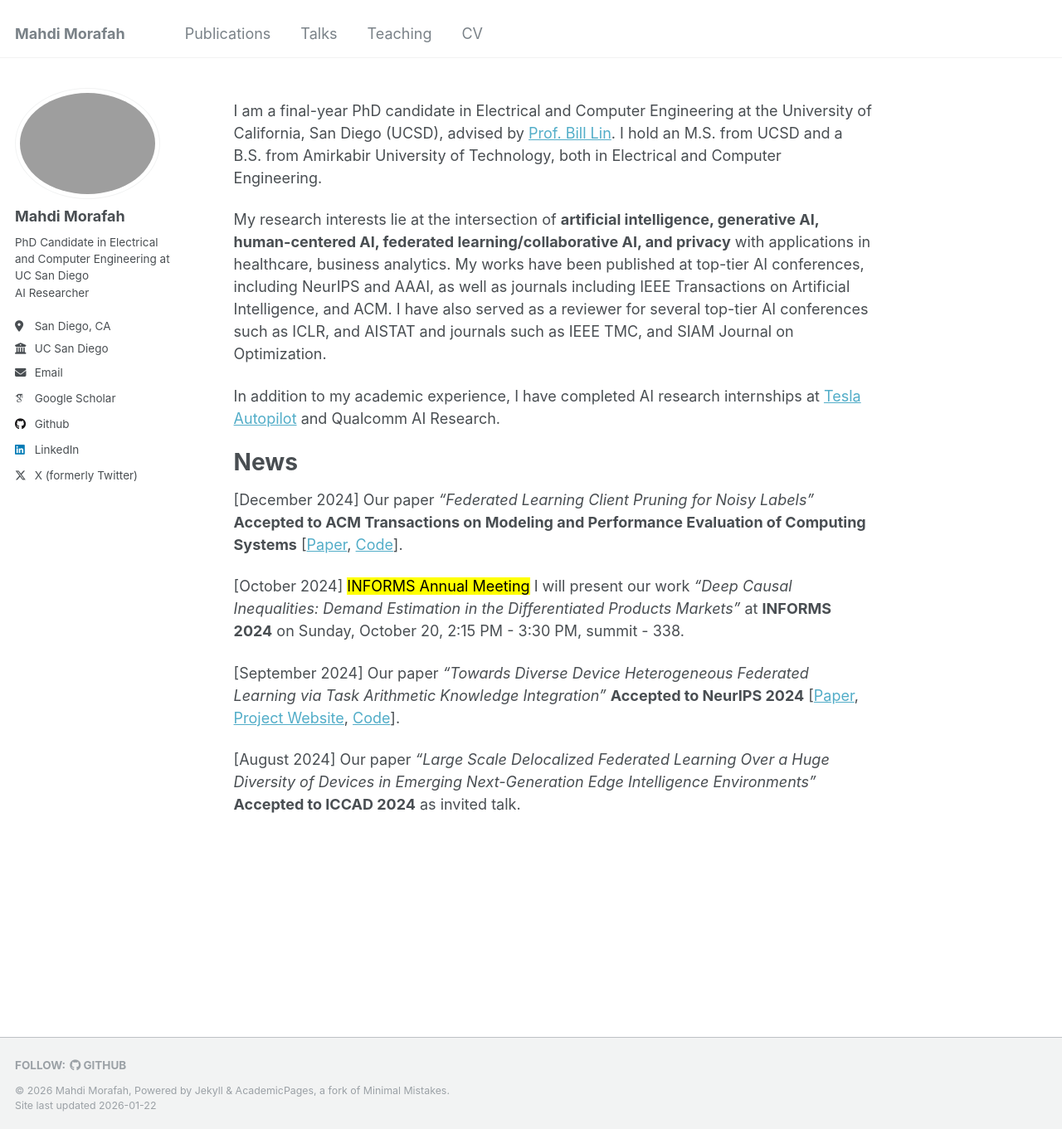
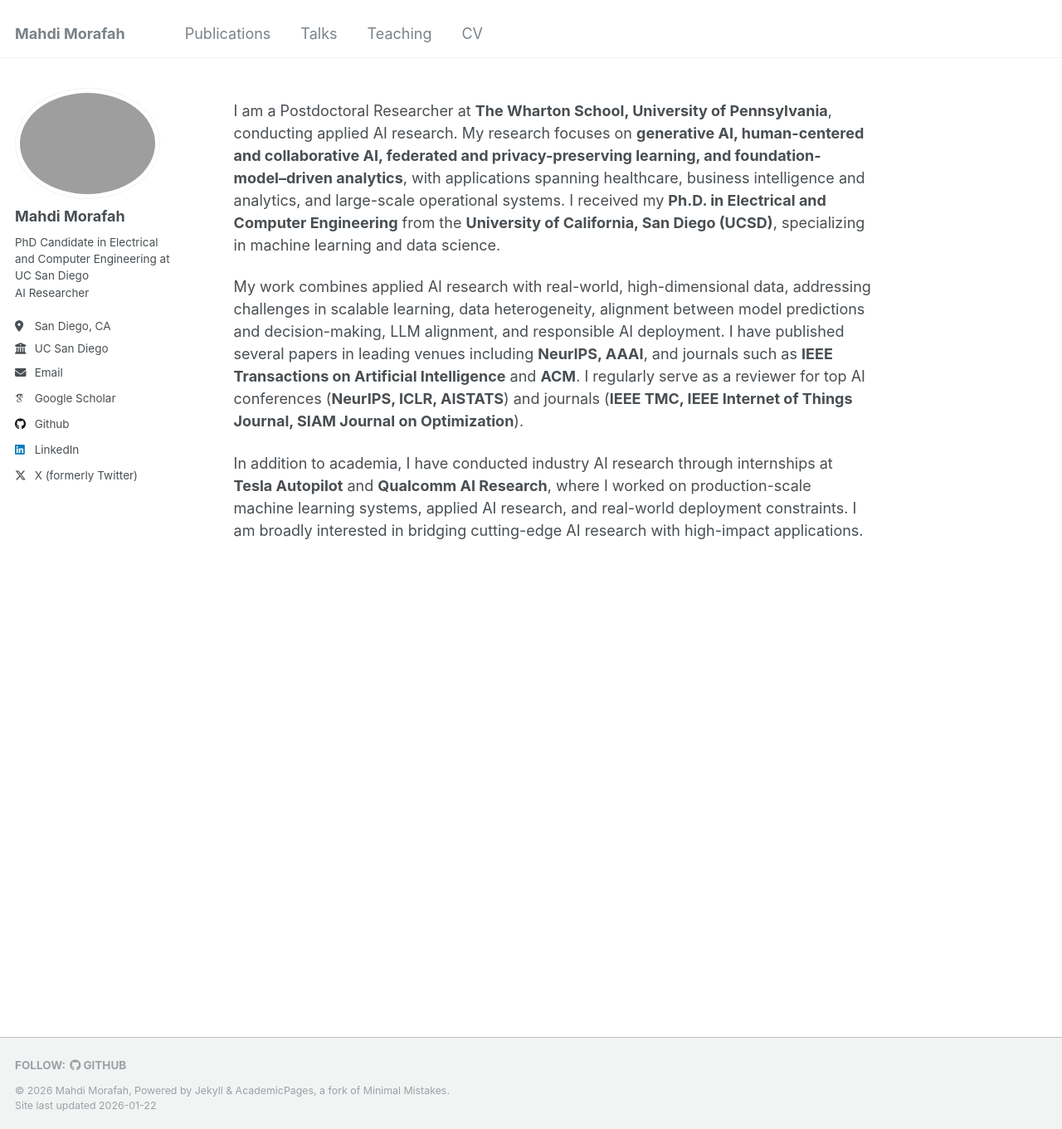
Before and after one commit to MMorafah/mmorafah, a Jekyll site: the page built from _pages/about.md, in a window 1280 px wide and 1361 px high. Shown: the whole window at 83% size. Built offline with Jekyll 4.4.1, drawn with Linux system fonts in a browser that asks for light colours; some web fonts are replaced.

Commit message:
Revise about page with current research details
Updated professional information and research focus.

```diff
--- a/_pages/about.md
+++ b/_pages/about.md
@@ -7,16 +7,21 @@ redirect_from:
   - /about.html
 ---
 
-I am a final-year PhD candidate in Electrical and Computer Engineering at the University of California, San Diego (UCSD), advised by [Prof. Bill Lin](http://cwcserv.ucsd.edu/~billlin/). I hold an M.S. from UCSD and a B.S. from Amirkabir University of Technology, both in Electrical and Computer Engineering.
+I am a Postdoctoral Researcher at **The Wharton School, University of Pennsylvania**, conducting applied AI research. My research focuses on **generative AI, human-centered and collaborative AI, federated and privacy-preserving learning, and foundation-model–driven analytics**, with applications spanning healthcare, business intelligence and analytics, and large-scale operational systems. I received my **Ph.D. in Electrical and Computer Engineering** from the **University of California, San Diego (UCSD)**, specializing in machine learning and data science.
+<!-- I also hold an **M.S. from UCSD** and a **B.S. from Amirkabir University of Technology**, both in Electrical and Computer Engineering. -->
 
-My research interests lie at the intersection of **artificial intelligence, generative AI, human-centered AI, federated learning/collaborative AI, and privacy** with applications in healthcare, business analytics. My works have been published at top-tier AI conferences, including NeurIPS and AAAI, as well as journals including IEEE Transactions on Artificial Intelligence, and ACM. I have also served as a reviewer for several top-tier AI conferences such as ICLR, and AISTAT and journals such as IEEE TMC, and SIAM Journal on Optimization.
+My work combines applied AI research with real-world, high-dimensional data, addressing challenges in scalable learning, data heterogeneity, alignment between model predictions and decision-making, LLM alignment, and responsible AI deployment. I have published several papers in leading venues including **NeurIPS, AAAI**, and journals such as **IEEE Transactions on Artificial Intelligence** and **ACM**. I regularly serve as a reviewer for top AI conferences (**NeurIPS, ICLR, AISTATS**) and journals (**IEEE TMC, IEEE Internet of Things Journal, SIAM Journal on Optimization**).
 
-In addition to my academic experience, I have completed AI research internships at [Tesla Autopilot](https://www.tesla.com/autopilot) and Qualcomm AI Research.
+In addition to academia, I have conducted industry AI research through internships at **Tesla Autopilot** and **Qualcomm AI Research**, where I worked on production-scale machine learning systems, applied AI research, and real-world deployment constraints. I am broadly interested in bridging cutting-edge AI research with high-impact applications.
+
+
+<!-- In addition to my academic experience, I have completed AI research internships at [Tesla Autopilot](https://www.tesla.com/autopilot) and Qualcomm AI Research. -->
 
 <!-- <span style="color: red;">**I am actively seeking opportunities in business school. Please contact me if there are potential openings and collaborations.**</span> -->
 
 <!-- <span style="color: black;">**I am also open to collaborating on exciting projects. Please don’t hesitate to contact me.**</span> -->
 
+<!--
 # News
 
 [December 2024] Our paper *"Federated Learning Client Pruning for Noisy Labels"* **Accepted to ACM Transactions on Modeling and Performance Evaluation of Computing Systems** [[Paper](https://arxiv.org/abs/2411.07391), [Code](https://github.com/MMorafah/ClipFL)].
@@ -26,3 +31,4 @@ In addition to my academic experience, I have completed AI research internships
 [September 2024]  Our paper *"Towards Diverse Device Heterogeneous Federated Learning via Task Arithmetic Knowledge Integration"* **Accepted to NeurIPS 2024** [[Paper](https://arxiv.org/abs/2409.18461), [Project Website](https://mmorafah.github.io/takflpage/), [Code](https://github.com/mmorafah/takfl)].
 
 [August 2024]  Our paper *"Large Scale Delocalized Federated Learning Over a Huge Diversity of Devices in Emerging Next-Generation Edge Intelligence Environments"* **Accepted to ICCAD 2024** as invited talk.
+-->
```
